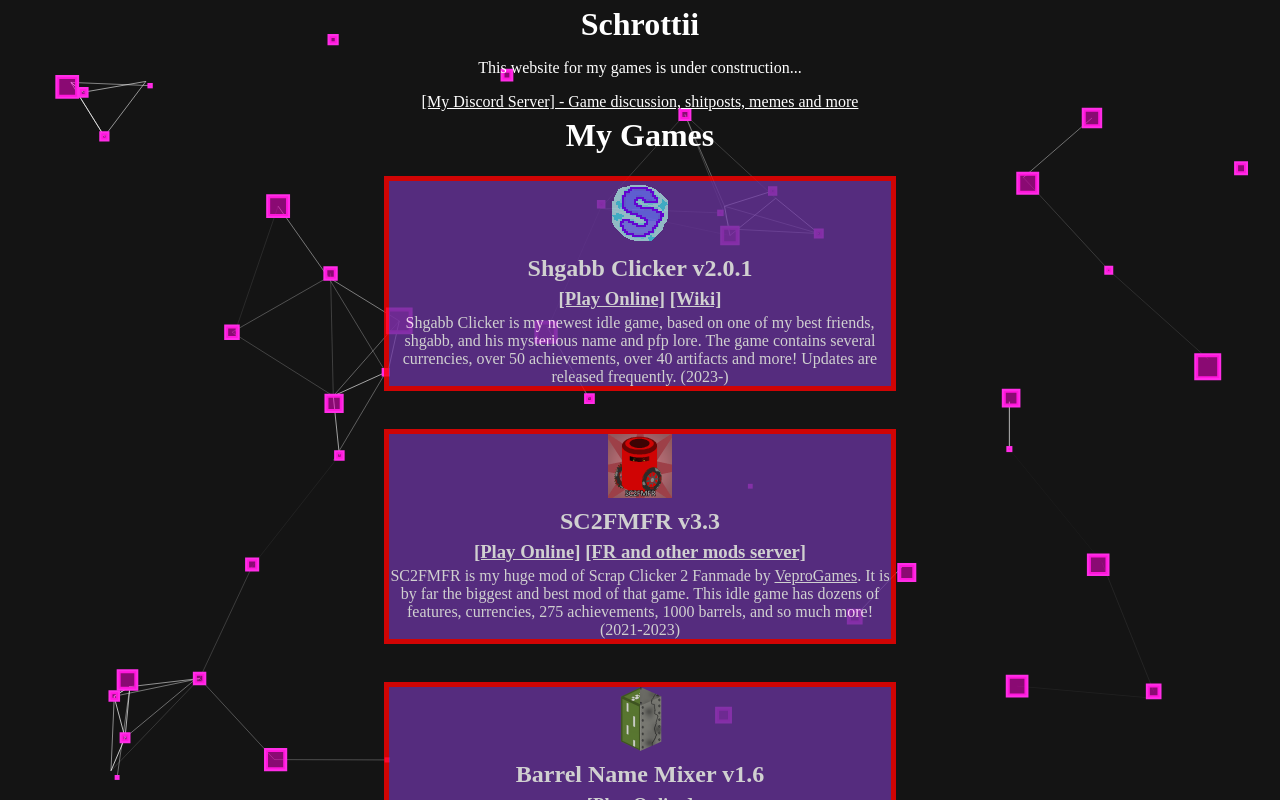
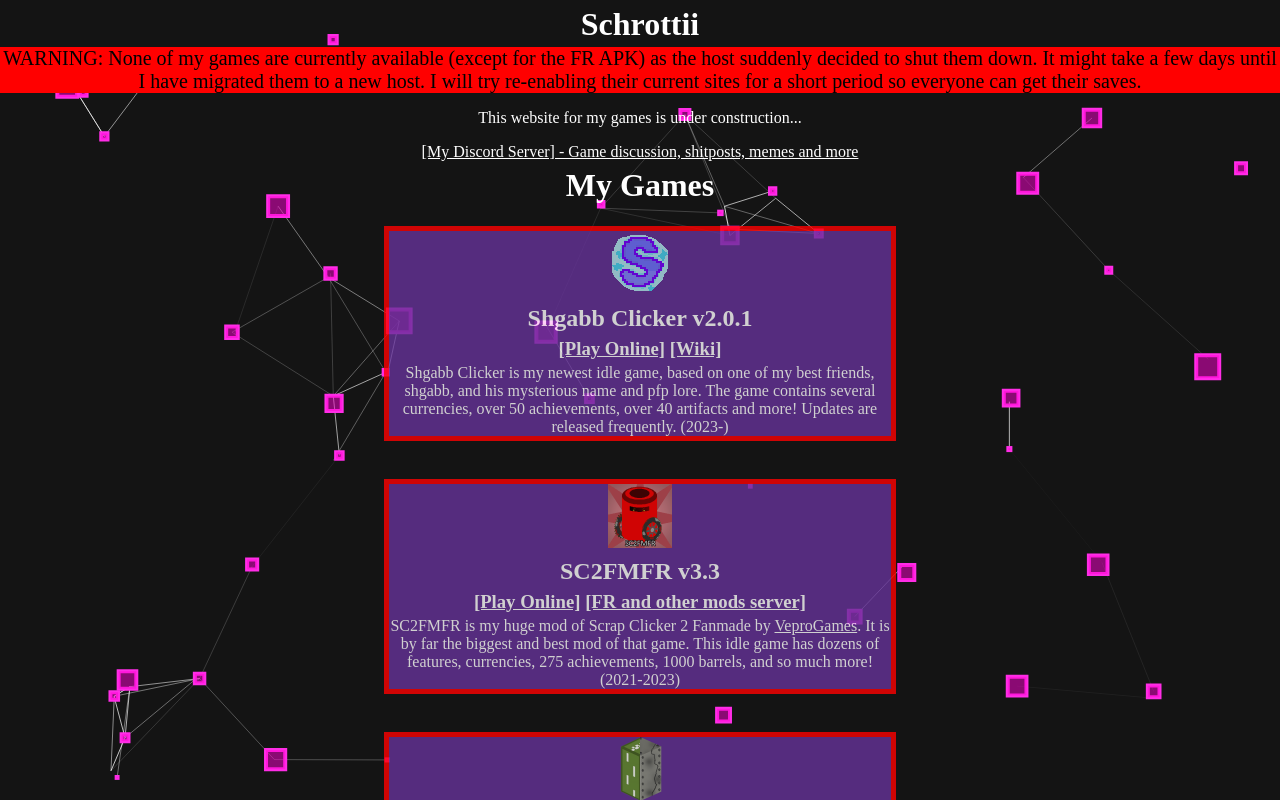
Before and after one commit to schrottii/schrottii.github.io, a plain HTML site: page index.html in a window 1280 px wide. Drawn offline with Linux system fonts and the light colour scheme.

Commit message:
games temporarily down

```diff
--- a/index.html
+++ b/index.html
@@ -9,6 +9,7 @@
 <body>
     <div id="particles-js"></div>
     <h1>Schrottii</h1>
+    <div style="background-color: red; color: black; font-size: 20px;">WARNING: None of my games are currently available (except for the FR APK) as the host suddenly decided to shut them down. It might take a few days until I have migrated them to a new host. I will try re-enabling their current sites for a short period so everyone can get their saves.</div>
     <p>This website for my games is under construction...</p>
     <a href="https://discord.gg/3T4CBmh">[My Discord Server] - Game discussion, shitposts, memes and more</a>
 
```
